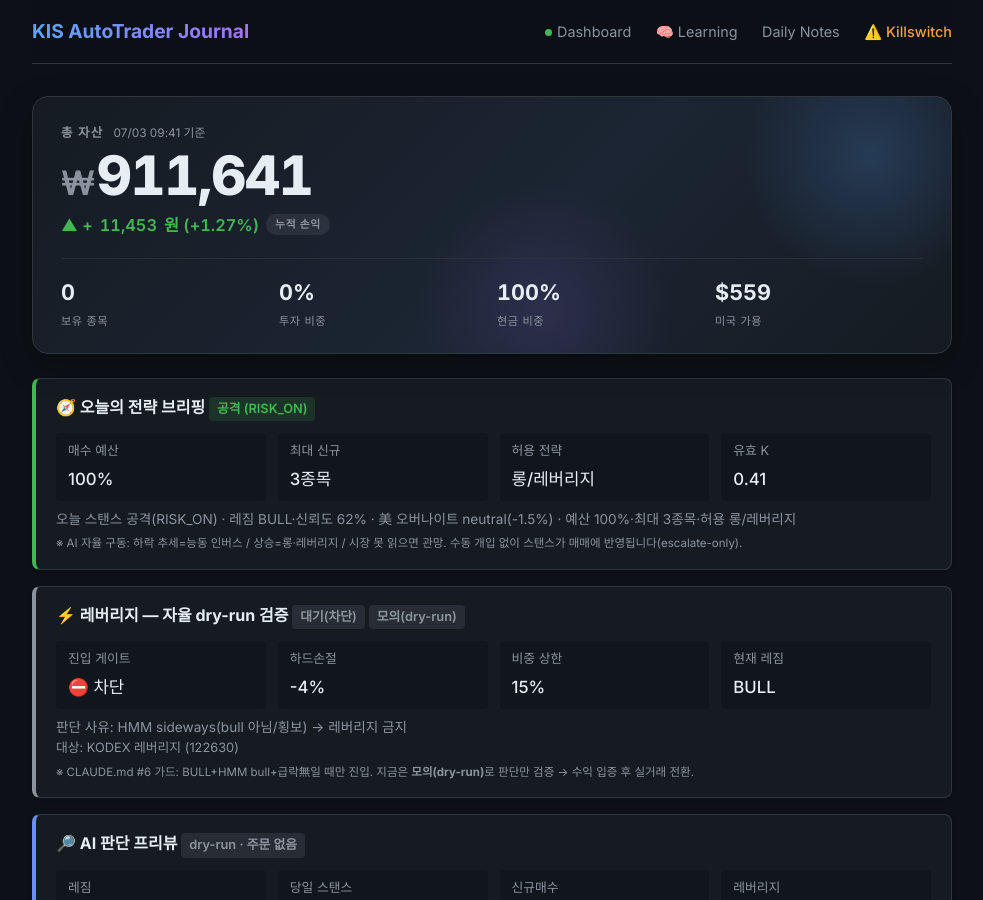
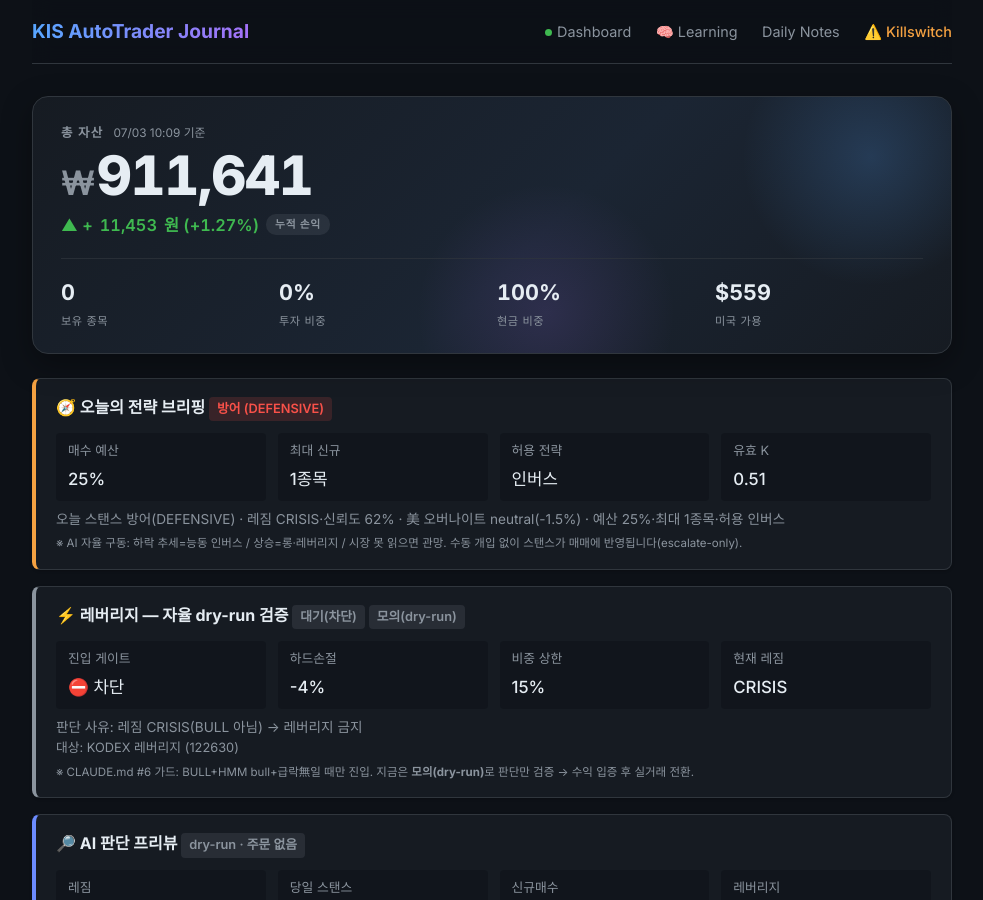
Before and after one commit to BudongJW/kis-trading-journal, a Jekyll site: the page built from index.html, in a window 1280 px wide and 900 px high. Shown: the whole window, without its empty margins (148-1131 px from the left). Built offline with Jekyll 4.4.1, drawn with Linux system fonts in a browser that asks for light colours; nearby versions of some CDN libraries; some of the changed text lies outside the part shown.

Commit message:
auto: portfolio update 10:09

```diff
--- a/_data/portfolio.json
+++ b/_data/portfolio.json
@@ -1,5 +1,5 @@
 {
-  "updated_at": "2026-07-03T09:41:42.390565",
+  "updated_at": "2026-07-03T10:09:24.893545",
   "initial_capital": 500000,
   "cash": 647288,
   "holdings": [],
@@ -961,18 +961,7 @@
     "avg_loss_pct": -2.51,
     "total_return_pct": 2.29
   },
-  "r_summary": {
-    "total_trades": 1,
-    "avg_r": 3.28,
-    "median_r": 3.28,
-    "win_rate": 1.0,
-    "avg_win_r": 3.28,
-    "avg_loss_r": 0,
-    "expectancy_r": 3.28,
-    "best_r": 3.28,
-    "worst_r": 3.28,
-    "last_updated": "2026-07-03 09:00"
-  },
+  "r_summary": {},
   "daily_history": [
     {
       "date": "2026-05-12",
@@ -1607,8 +1596,15 @@
     "trained": false
   },
   "bear_strategy": {
-    "regime": "BULL",
-    "enabled": false
+    "enabled": true,
+    "regime": "CRISIS",
+    "confidence": 0.65,
+    "sma_ratio": 0.4975,
+    "canary_bad": 1,
+    "canary_scores": {
+      "195930": 1.9528,
+      "132030": -1.3689
+    }
   },
   "us_session": {
     "enabled": true,
@@ -1870,21 +1866,21 @@
     }
   },
   "day_plan": {
-    "stance": "RISK_ON",
+    "stance": "DEFENSIVE",
     "forced": false,
-    "auto_stance": "RISK_ON",
-    "stance_kr": "공격",
-    "budget_pct": 1.0,
-    "max_new_positions": 3,
-    "allow_long": true,
-    "allow_inverse": false,
-    "allow_leverage": true,
-    "size_mult": 1.0,
-    "k_effective": 0.41,
-    "allow_summary": "롱/레버리지",
-    "briefing": "오늘 스탠스 공격(RISK_ON) · 레짐 BULL·신뢰도 62% · 美 오버나이트 neutral(-1.5%) · 예산 100%·최대 3종목·허용 롱/레버리지",
+    "auto_stance": "DEFENSIVE",
+    "stance_kr": "방어",
+    "budget_pct": 0.25,
+    "max_new_positions": 1,
+    "allow_long": false,
+    "allow_inverse": true,
+    "allow_leverage": false,
+    "size_mult": 0.4,
+    "k_effective": 0.51,
+    "allow_summary": "인버스",
+    "briefing": "오늘 스탠스 방어(DEFENSIVE) · 레짐 CRISIS·신뢰도 62% · 美 오버나이트 neutral(-1.5%) · 예산 25%·최대 1종목·허용 인버스",
     "signals": {
-      "regime": "BULL",
+      "regime": "CRISIS",
       "confidence": 0.62,
       "direction": "neutral",
       "nasdaq_change": -1.54,
@@ -1897,10 +1893,10 @@
     "enabled": true,
     "dry_run": true,
     "gate_allowed": false,
-    "gate_reason": "HMM sideways(bull 아님/횡보) → 레버리지 금지",
+    "gate_reason": "레짐 CRISIS(BULL 아님) → 레버리지 금지",
     "hard_stop_pct": 0.04,
     "max_weight": 0.15,
-    "regime": "BULL",
+    "regime": "CRISIS",
     "hmm_state": "sideways",
     "hmm_confidence": 0.76,
     "universe": [
```
